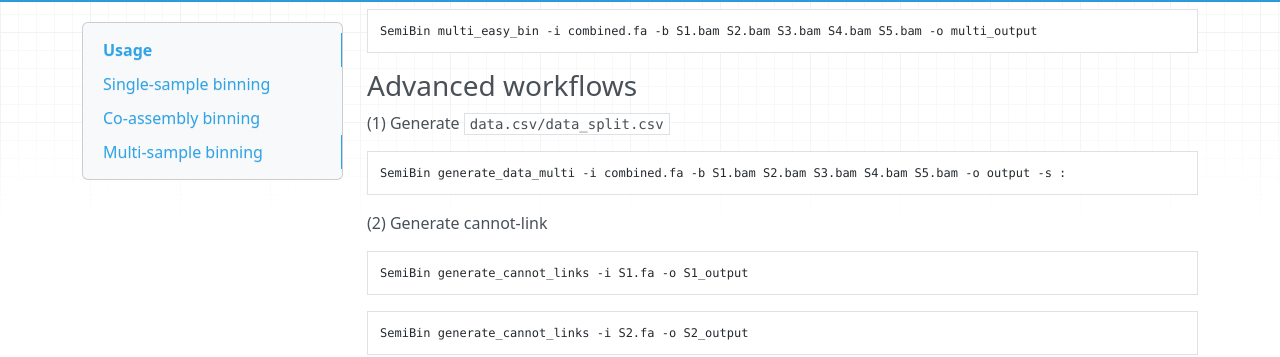
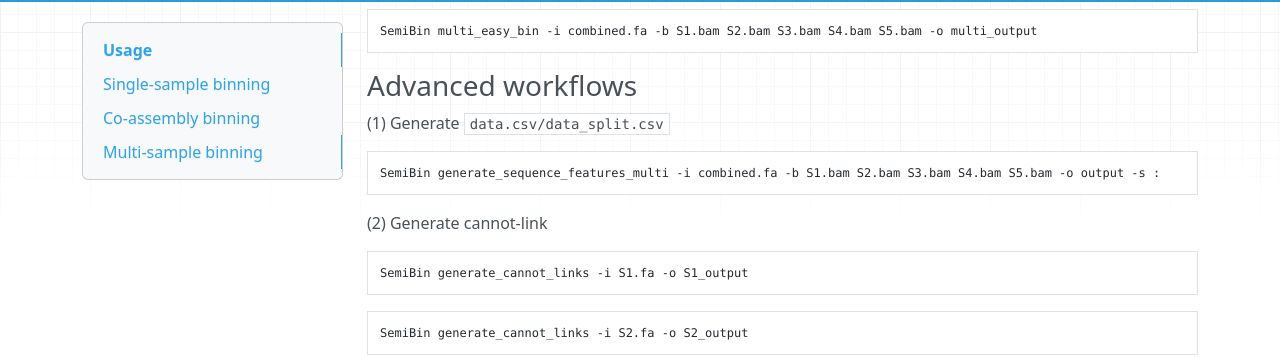
Before and after one commit to BigDataBiology/SemiBin, an MkDocs documentation site: the page built from docs/usage.md, in a window 1280 px wide and 900 px high, scrolled down 2754 px. Shown: the part 94-451 px from the top of the window. Built offline with MkDocs 1.6.1, drawn with Linux system fonts in a browser that asks for light colours; nearby versions of some CDN libraries; some of the changed text lies outside the part shown.

Commit message:
Update read the docs

````diff
--- a/docs/usage.md
+++ b/docs/usage.md
@@ -33,7 +33,7 @@
 
 (1)  Generate `data.csv/data_split.csv`
 ```bash
-SemiBin generate_data_single -i S1.fa -b S1.bam -o S1_output
+SemiBin generate_sequence_features_single -i S1.fa -b S1.bam -o S1_output
 ```
 (2) Generate cannot-link
 ```bash
@@ -76,7 +76,7 @@
 
 (1)  Generate `data.csv/data_split.csv`
 ```bash
-SemiBin generate_data_single -i contig.fa -b S1.bam S2.bam S3.bam -o contig_output
+SemiBin generate_sequence_features_single -i contig.fa -b S1.bam S2.bam S3.bam -o contig_output
 ```
 (2) Generate cannot-link
 ```bash
@@ -131,7 +131,7 @@
 
 (1)  Generate `data.csv/data_split.csv`
 ```bash
-SemiBin generate_data_multi -i combined.fa -b S1.bam S2.bam S3.bam S4.bam S5.bam -o output -s :
+SemiBin generate_sequence_features_multi -i combined.fa -b S1.bam S2.bam S3.bam S4.bam S5.bam -o output -s :
 ```
 (2) Generate cannot-link
 ```bash
````
